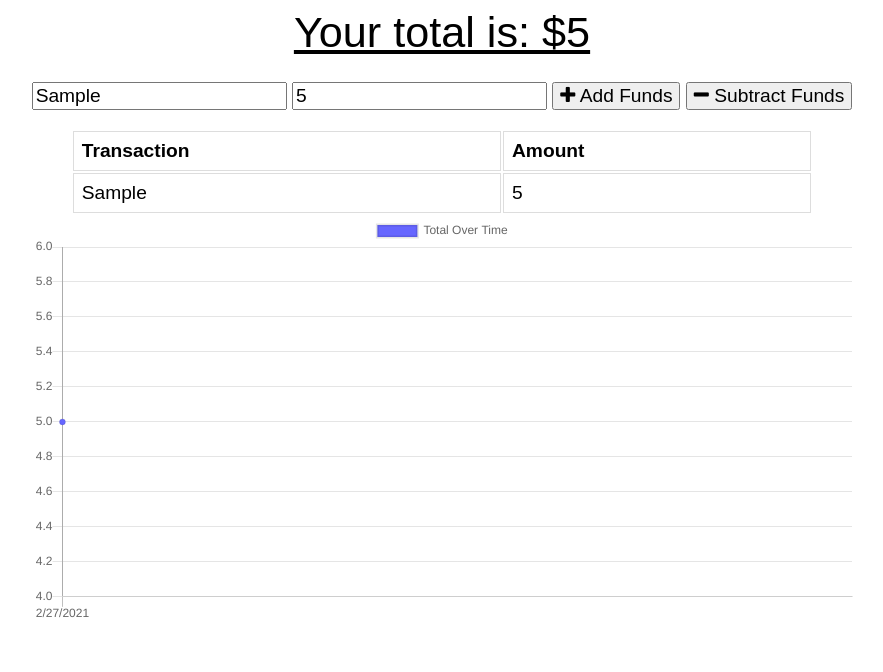
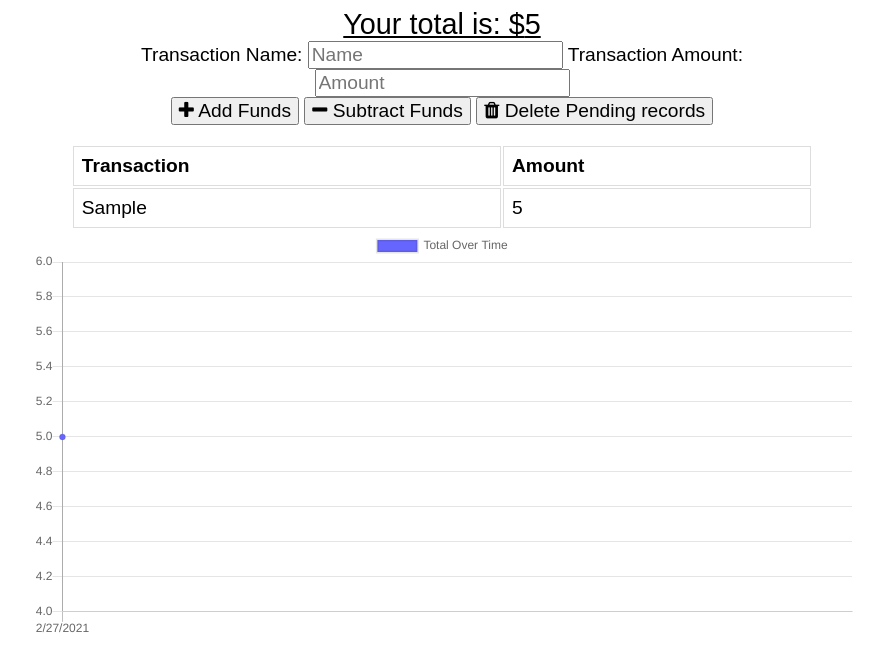
Before and after one commit to francisawa/-Progressive-Budget, a website: page public/index.html in a window 1280 px wide. Both pictures are taken after typing "Sample", "5" into the empty fields and a click on the button "Add Funds". Shown: the whole page, without its empty margins (198-1081 px from the left). Drawn offline with nearby package versions, Linux system fonts and the light colour scheme; no server answers.

Commit message:
updated db.js

```diff
--- a/package.json
+++ b/package.json
@@ -23,6 +23,7 @@
     "express": "^4.17.1",
     "lite-server": "^2.5.3",
     "mongoose": "^5.5.15",
-    "morgan": "^1.9.1"
+    "morgan": "^1.9.1",
+    "package-lock.json": "^1.0.0"
   }
 }
--- /dev/null
+++ b/public/db.js
@@ -0,0 +1,61 @@
+let db;
+const request = indexedDB.open("budget", 1);
+
+request.onupgradeneeded = function (event) {
+  const db = event.target.result;
+  db.createObjectStore("pending", { autoIncrement: true });
+};
+
+request.onsuccess = function (event) {
+  db = event.target.result;
+
+  // check if app is online before reading from db
+  if (navigator.onLine) {
+    checkDatabase();
+  }
+};
+
+request.onerror = function (event) {
+  console.log("Woops! " + event.target.errorCode);
+};
+
+function saveRecord(record) {
+  const transaction = db.transaction(["pending"], "readwrite");
+  const store = transaction.objectStore("pending");
+
+  store.add(record);
+}
+
+function checkDatabase() {
+  const transaction = db.transaction(["pending"], "readwrite");
+  const store = transaction.objectStore("pending");
+  const getAll = store.getAll();
+
+  getAll.onsuccess = function () {
+    if (getAll.result.length > 0) {
+      fetch("/api/transaction/bulk", {
+        method: "POST",
+        body: JSON.stringify(getAll.result),
+        headers: {
+          Accept: "application/json, text/plain, */*",
+          "Content-Type": "application/json"
+        }
+      })
+        .then(response => response.json())
+        .then(() => {
+          // delete records if successful
+          const transaction = db.transaction(["pending"], "readwrite");
+          const store = transaction.objectStore("pending");
+          store.clear();
+        });
+    }
+  };
+}
+function deletePending() {
+  const transaction = db.transaction(["pending"], "readwrite");
+  const store = transaction.objectStore("pending");
+  store.clear();
+}
+
+// listen for app coming back online
+window.addEventListener("online", checkDatabase);
--- a/public/index.html
+++ b/public/index.html
@@ -1,30 +1,43 @@
 <!DOCTYPE html>
 <html lang="en">
   <head>
-  <meta charset="UTF-8">
-  <meta name="viewport" content="width=device-width, initial-scale=1.0">
-  <meta http-equiv="X-UA-Compatible" content="ie=edge">
-  <meta name="theme-color" content="#317EFB">
-  <link rel="shortcut icon" href="icons/icon-192x192.png" type="image/x-icon">
+    <meta charset="UTF-8" />
+    <meta name="viewport" content="width=device-width, initial-scale=1.0" />
+    <meta http-equiv="X-UA-Compatible" content="ie=edge" />
+    <meta name="theme-color" content="#317EFB" />
+    <link rel="manifest" href="manifest.webmanifest">
 
-  <link rel="stylesheet" href="https://stackpath.bootstrapcdn.com/font-awesome/4.7.0/css/font-awesome.min.css">
-  <link rel="stylesheet" href="styles.css">
-
+    <link
+      rel="stylesheet"
+      href="https://stackpath.bootstrapcdn.com/font-awesome/4.7.0/css/font-awesome.min.css"
+    />
+    <link rel="stylesheet" href="/styles.css" />
     <title>Budget Tracker</title>
   </head>
   <body>
     <div class="wrapper">
       <div class="total">
-      <div class="total">Your total is: $<span id="total">0</span></div>
+        <div>Your total is: $<span id="total">0</span></div>
       </div>
 
-    <div class="form">
-      <input type="text" id="t-name" placeholder="Name of transaction" />
-      <input type="number" min="0" id="t-amount" placeholder="Transaction amount" />
-      <button id="add-btn"><i class="fa fa-plus buttons"></i> Add Funds</button>
-      <button id="sub-btn"><i class="fa fa-minus"></i> Subtract Funds</button>
-      <p class="error"></p>
+      <form>
+        <label for="t-name">Transaction Name:</label>
+        <input type="text" id="t-name" placeholder="Name" />
+
+        <label for="t-amount">Transaction Amount:</label>
+        <input type="number" min="0" id="t-amount" placeholder="Amount" />
+
+        <div class="transaction-buttons">
+          <button id="add-btn"><i class="fa fa-plus"></i> Add Funds</button>
+          <button id="sub-btn">
+            <i class="fa fa-minus"></i> Subtract Funds
+          </button>
+          <button id="del-btn">
+            <i class="fa fa-trash"></i> Delete Pending records
+          </button>
         </div>
+        <p role="alert" class="error"></p>
+      </form>
 
       <div class="transactions">
         <table>
@@ -32,29 +45,25 @@
             <th>Transaction</th>
             <th>Amount</th>
           </thead>
-        <tbody id="tbody">
-
-        </tbody>
+          <tbody id="tbody"></tbody>
         </table>
       </div>
 
-    <canvas id="myChart"></canvas>
+      <canvas id="my-chart"></canvas>
     </div>
 
     <script src="https://cdn.jsdelivr.net/npm/chart.js@2.8.0"></script>
-  <script src="index.js"></script>
-  <script type="text/javascript">
-    (function() {
+    <script src="/db.js"></script>
+    <script src="/index.js"></script>
+
+    <script>
       if ("serviceWorker" in navigator) {
-        navigator.serviceWorker
-          .register("./service-worker.js")
-          .then(res => {
-            console.log(res);
-            console.log("Service Worker registered successfully.");
-          })
-          .catch(error => console.log("Service Worker registration failed:", error));
+        window.addEventListener("load", () => {
+          navigator.serviceWorker.register("service-worker.js").then(reg => {
+            console.log("We found your service worker file!", reg);
+          });
+        });
       }
-    })();
     </script>
   </body>
 </html>
--- a/public/index.js
+++ b/public/index.js
@@ -2,13 +2,10 @@
 let myChart;
 
 fetch("/api/transaction")
-  .then(response => {
-    return response.json();
-  })
+  .then(response => response.json())
   .then(data => {
     // save db data on global variable
     transactions = data;
-
     populateTotal();
     populateTable();
     populateChart();
@@ -16,21 +13,21 @@
 
 function populateTotal() {
   // reduce transaction amounts to a single total value
-  let total = transactions.reduce((total, t) => {
+  const total = transactions.reduce((total, t) => {
     return total + parseInt(t.value);
   }, 0);
 
-  let totalEl = document.querySelector("#total");
+  const totalEl = document.querySelector("#total");
   totalEl.textContent = total;
 }
 
 function populateTable() {
-  let tbody = document.querySelector("#tbody");
+  const tbody = document.querySelector("#tbody");
   tbody.innerHTML = "";
 
   transactions.forEach(transaction => {
     // create and populate a table row
-    let tr = document.createElement("tr");
+    const tr = document.createElement("tr");
     tr.innerHTML = `
       <td>${transaction.name}</td>
       <td>${transaction.value}</td>
@@ -42,17 +39,17 @@
 
 function populateChart() {
   // copy array and reverse it
-  let reversed = transactions.slice().reverse();
+  const reversed = transactions.slice().reverse();
   let sum = 0;
 
   // create date labels for chart
-  let labels = reversed.map(t => {
-    let date = new Date(t.date);
+  const labels = reversed.map(t => {
+    const date = new Date(t.date);
     return `${date.getMonth() + 1}/${date.getDate()}/${date.getFullYear()}`;
   });
 
   // create incremental values for chart
-  let data = reversed.map(t => {
+  const data = reversed.map(t => {
     sum += parseInt(t.value);
     return sum;
   });
@@ -62,38 +59,39 @@
     myChart.destroy();
   }
 
-  let ctx = document.getElementById("myChart").getContext("2d");
+  const ctx = document.getElementById("my-chart").getContext("2d");
 
   myChart = new Chart(ctx, {
-    type: 'line',
+    type: "line",
     data: {
       labels,
-        datasets: [{
+      datasets: [
+        {
           label: "Total Over Time",
           fill: true,
           backgroundColor: "#6666ff",
           data
-        }]
+        }
+      ]
     }
   });
 }
 
 function sendTransaction(isAdding) {
-  let nameEl = document.querySelector("#t-name");
-  let amountEl = document.querySelector("#t-amount");
-  let errorEl = document.querySelector(".form .error");
+  const nameEl = document.querySelector("#t-name");
+  const amountEl = document.querySelector("#t-amount");
+  const errorEl = document.querySelector("form .error");
 
   // validate form
   if (nameEl.value === "" || amountEl.value === "") {
     errorEl.textContent = "Missing Information";
     return;
-  }
-  else {
+  } else {
     errorEl.textContent = "";
   }
 
   // create record
-  let transaction = {
+  const transaction = {
     name: nameEl.value,
     value: amountEl.value,
     date: new Date().toISOString()
@@ -121,14 +119,11 @@
       "Content-Type": "application/json"
     }
   })
-  .then(response => {
-    return response.json();
-  })
+    .then(response => response.json())
     .then(data => {
       if (data.errors) {
         errorEl.textContent = "Missing Information";
-    }
-    else {
+      } else {
         // clear form
         nameEl.value = "";
         amountEl.value = "";
@@ -144,10 +139,17 @@
     });
 }
 
-document.querySelector("#add-btn").onclick = function() {
+document.querySelector("#add-btn").addEventListener("click", function(event) {
+  event.preventDefault();
   sendTransaction(true);
-};
+});
 
-document.querySelector("#sub-btn").onclick = function() {
+document.querySelector("#sub-btn").addEventListener("click", function(event) {
+  event.preventDefault();
   sendTransaction(false);
-};
+});
+
+document.querySelector("#del-btn").addEventListener("click", function(event) {
+  event.preventDefault();
+  deletePending();
+});
```
Also changed, not shown: routes/api.js (+7 -6 lines), server.js (+31 -0 lines), 1 other file. Lines whose indentation alone changed are shown as unchanged.
